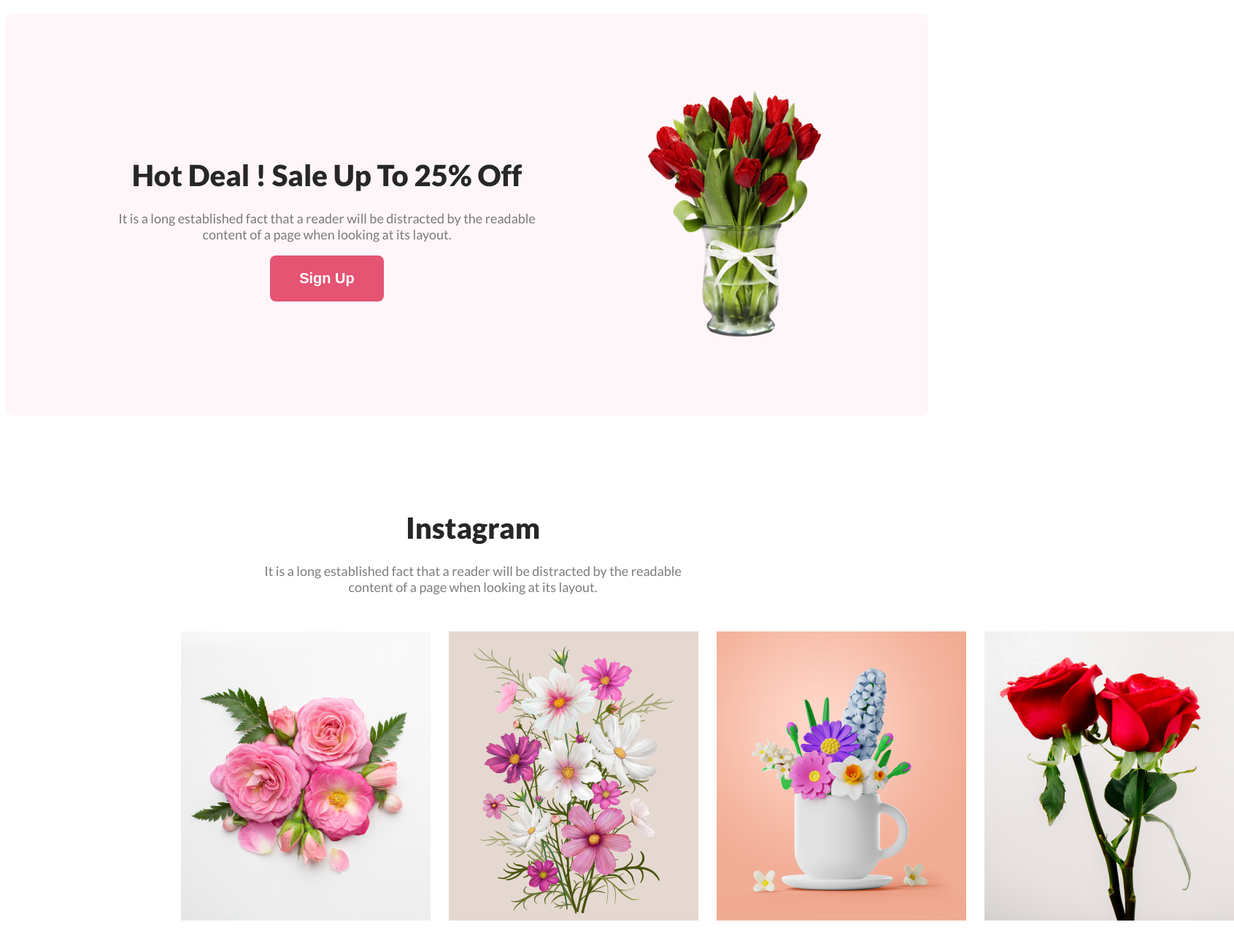
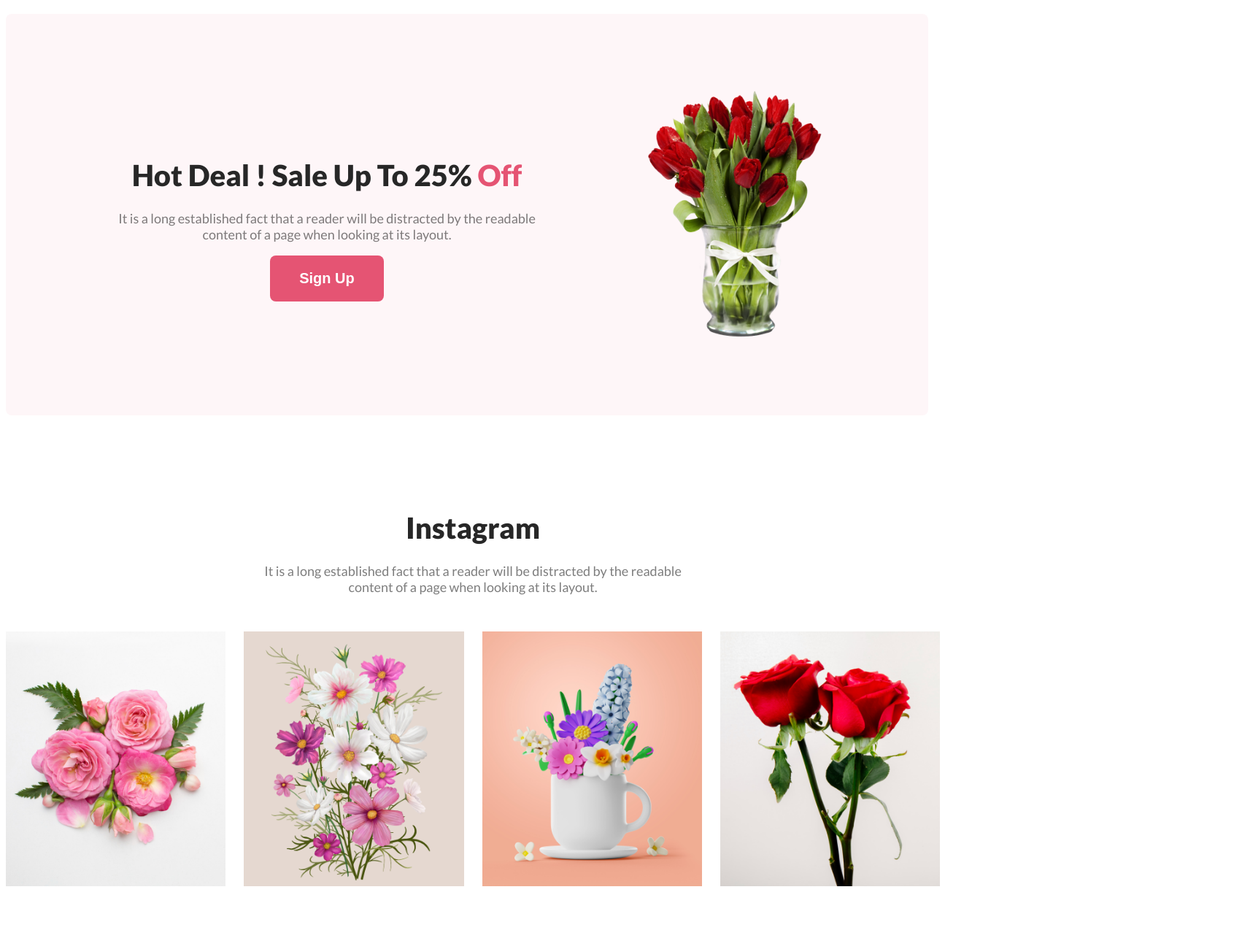
Before and after one commit to Payer62/assignment-flower-shop, a plain HTML site: page index.html in a window 1280 px wide. Shown: the part 1588-2888 px from the top of the page at 73% size, 1691 px wide, since content can reach past the window. Drawn offline with Linux system fonts and the light colour scheme.

Commit message:
insta section added

```diff
--- a/index.html
+++ b/index.html
@@ -54,7 +54,7 @@
         <section class="hot-deal">
             <div class="hot-deal-info">
                 <div class="hot-deal-box">
-                    <h3 class="section-title">Hot Deal ! Sale Up To 25% Off</h3>
+                    <h3 class="section-title">Hot Deal ! Sale Up To 25% <span class="title-color">Off</span></h3>
                     <p class="section-description">It is a long established fact that a reader will be distracted by the readable <br> content of a page when looking at its layout.</p>
                     <button class="common-btn">Sign Up</button>
                 </div>
@@ -80,6 +80,7 @@
                 </div>
             </div>
         </section>
+
     </main>
     <footer>
 
--- a/styles/style.css
+++ b/styles/style.css
@@ -129,6 +129,9 @@ header{
     justify-content: center;
 
 }
+.title-color{
+    color: #E55473;
+}
 .hot-deal-box{
     text-align: center;
 }
@@ -145,10 +148,10 @@ header{
 .insta-box{
     display: flex;
     gap: 25px;
-    justify-content: space-around;
-    padding: 0 240px 0 240px;
+    /* justify-content: space-around; */
+    /* padding: 0 240px 0 240px; */
     margin-top: 50px;
 }
-.insta-image img{
-
+.insta-img img{
+    width: 100%;
 }
```
